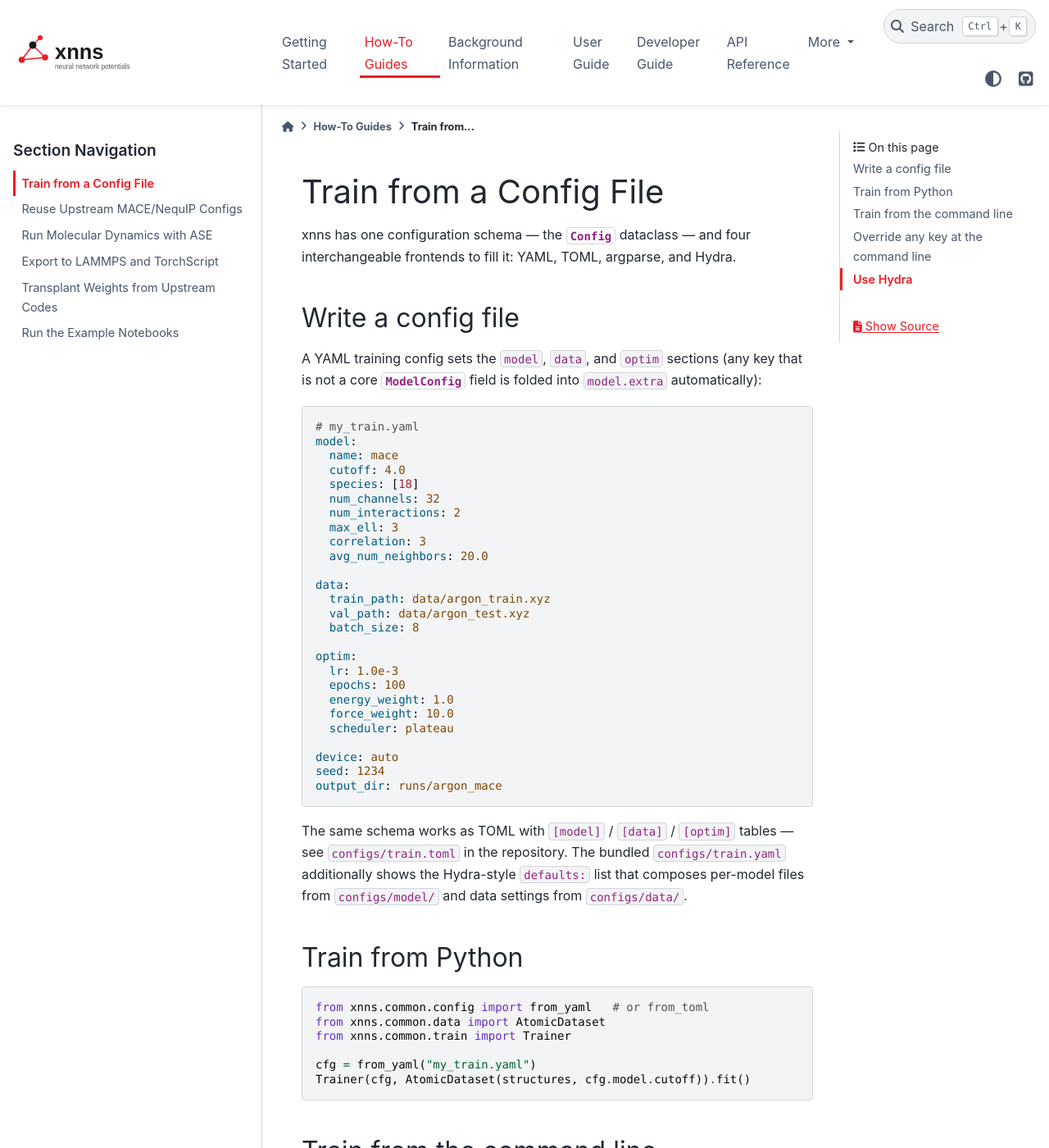
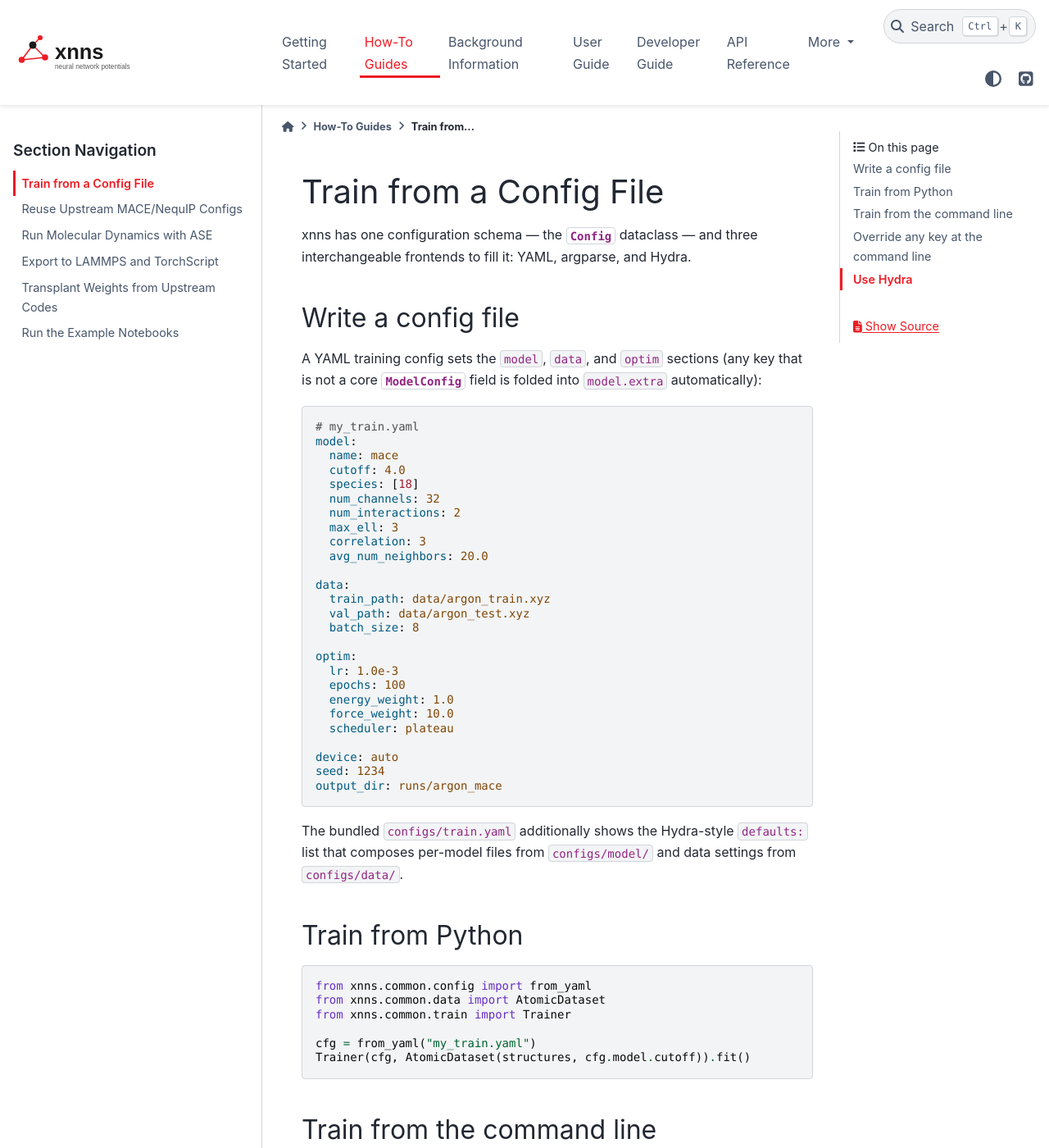
Before and after one commit to molssi-ai/xnn, a Sphinx documentation site: the page built from docs/how_tos/train_from_config.rst, in a window 1280 px wide and 1400 px high. Shown: the whole window at 82% size. Built offline with Sphinx 7.4.7 and the PyData theme 0.15.4, drawn with Linux system fonts in a browser that asks for light colours.

Commit message:
chooses yaml as the main loader

```diff
--- a/docs/getting_started/first_training.rst
+++ b/docs/getting_started/first_training.rst
@@ -84,7 +84,7 @@ model, data, and optimizer settings. Model-specific options go into
    cfg.device = "auto"
    cfg.output_dir = "runs/my_first_run"
 
-Alternatively, load the same settings from a YAML or TOML file — see
+Alternatively, load the same settings from a YAML file — see
 :ref:`configuration` — or start from the templates in ``configs/``.
 
 4. Train
--- a/docs/how_tos/train_from_config.rst
+++ b/docs/how_tos/train_from_config.rst
@@ -5,8 +5,8 @@ Train from a Config File
 ****************************
 
 xnns has one configuration schema — the
-:class:`~xnns.common.config.schema.Config` dataclass — and four
-interchangeable frontends to fill it: YAML, TOML, argparse, and Hydra.
+:class:`~xnns.common.config.schema.Config` dataclass — and three
+interchangeable frontends to fill it: YAML, argparse, and Hydra.
 
 Write a config file
 ===================
@@ -43,18 +43,16 @@ field is folded into ``model.extra`` automatically):
    seed: 1234
    output_dir: runs/argon_mace
 
-The same schema works as TOML with ``[model]`` / ``[data]`` / ``[optim]``
-tables — see ``configs/train.toml`` in the repository. The bundled
-``configs/train.yaml`` additionally shows the Hydra-style ``defaults:`` list
-that composes per-model files from ``configs/model/`` and data settings from
-``configs/data/``.
+The bundled ``configs/train.yaml`` additionally shows the Hydra-style
+``defaults:`` list that composes per-model files from ``configs/model/`` and
+data settings from ``configs/data/``.
 
 Train from Python
 =================
 
 .. code-block:: python
 
-   from xnns.common.config import from_yaml   # or from_toml
+   from xnns.common.config import from_yaml
    from xnns.common.data import AtomicDataset
    from xnns.common.train import Trainer
 
--- a/docs/how_tos/use_upstream_configs.rst
+++ b/docs/how_tos/use_upstream_configs.rst
@@ -47,4 +47,4 @@ once at import time:
    )
 
 The table is applied whenever a config with ``model.name == "mymodel"`` is
-loaded through any of the frontends (YAML, TOML, argparse, Hydra).
+loaded through any of the frontends (YAML, argparse, Hydra).
--- a/docs/user_guide/cli.rst
+++ b/docs/user_guide/cli.rst
@@ -17,7 +17,7 @@ Train a model from a config file:
    xnns train --config configs/train.yaml
    xnns train --config configs/train.yaml --set optim.epochs=50 model.cutoff=6.0
 
-- ``--config`` — a YAML or TOML config (see :ref:`configuration`)
+- ``--config`` — a YAML config (see :ref:`configuration`)
 - ``--set KEY=VALUE`` — dotted-key overrides, repeatable
 
 Structures are read from ``data.train_path`` / ``data.val_path`` with
--- a/pyproject.toml
+++ b/pyproject.toml
@@ -12,7 +12,6 @@ dependencies = [
     "torch>=2.0",
     "numpy",
     "pyyaml",
-    "tomli; python_version < '3.11'",
 ]
 
 [project.optional-dependencies]
--- a/src/xnns/__init__.py
+++ b/src/xnns/__init__.py
@@ -5,7 +5,7 @@ Organized by model family, with everything shared factored into ``common``:
     common/  abstractions used across all families
         data        -- AtomicGraph, neighbor lists, AtomicDataset, batching
         featurizers -- Featurizer base + shared basis functions (GaussianRBF, CosineCutoff)
-        config      -- one schema, loaders for yaml/toml/argparse/hydra
+        config      -- one schema, loaders for yaml/argparse/hydra
         models      -- InteratomicPotential contract + registry + ForceStressOutput + ops
         train       -- Trainer, losses (batch + device aware)
         deploy      -- ASE calculator, LAMMPS/TorchScript export
```
Also changed, not shown: README.md (+5 -5 lines), docs/background/design.rst (+4 -4 lines), docs/user_guide/configuration.rst (+3 -5 lines), 10 other files.
